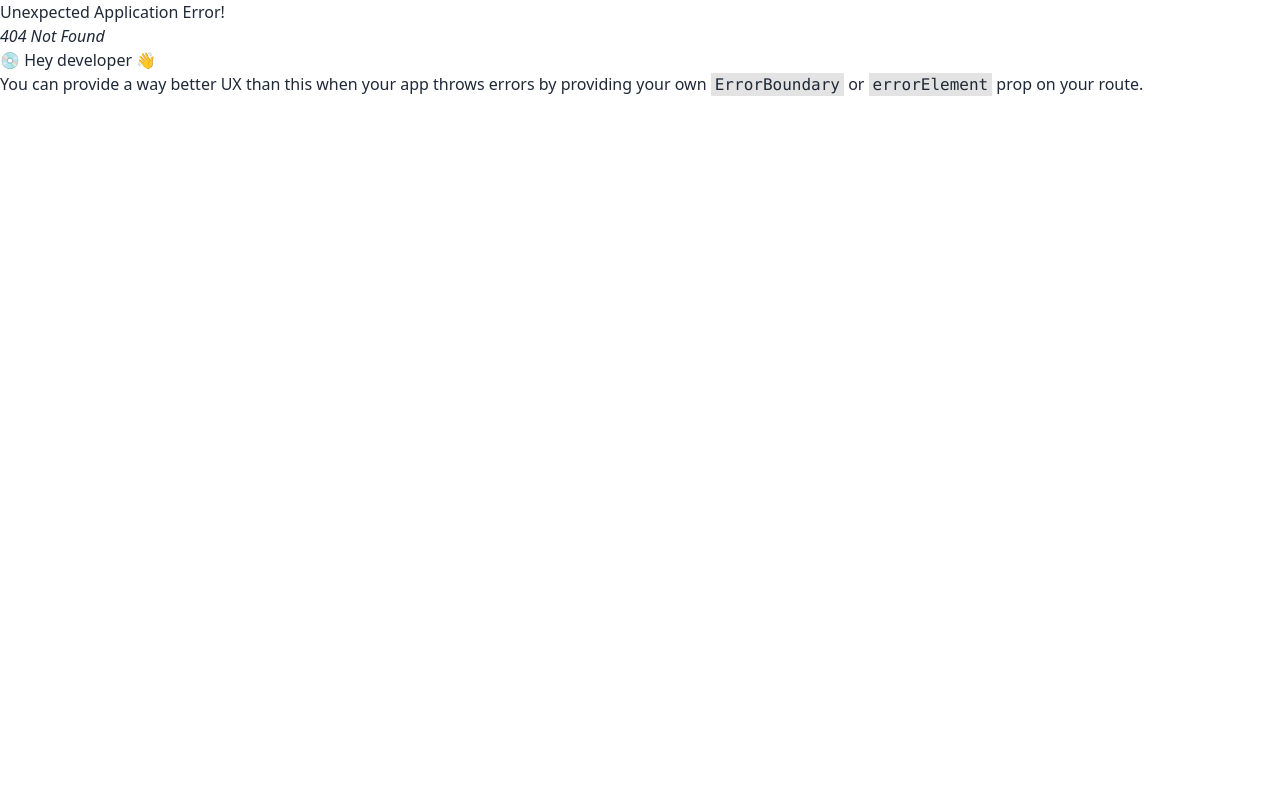
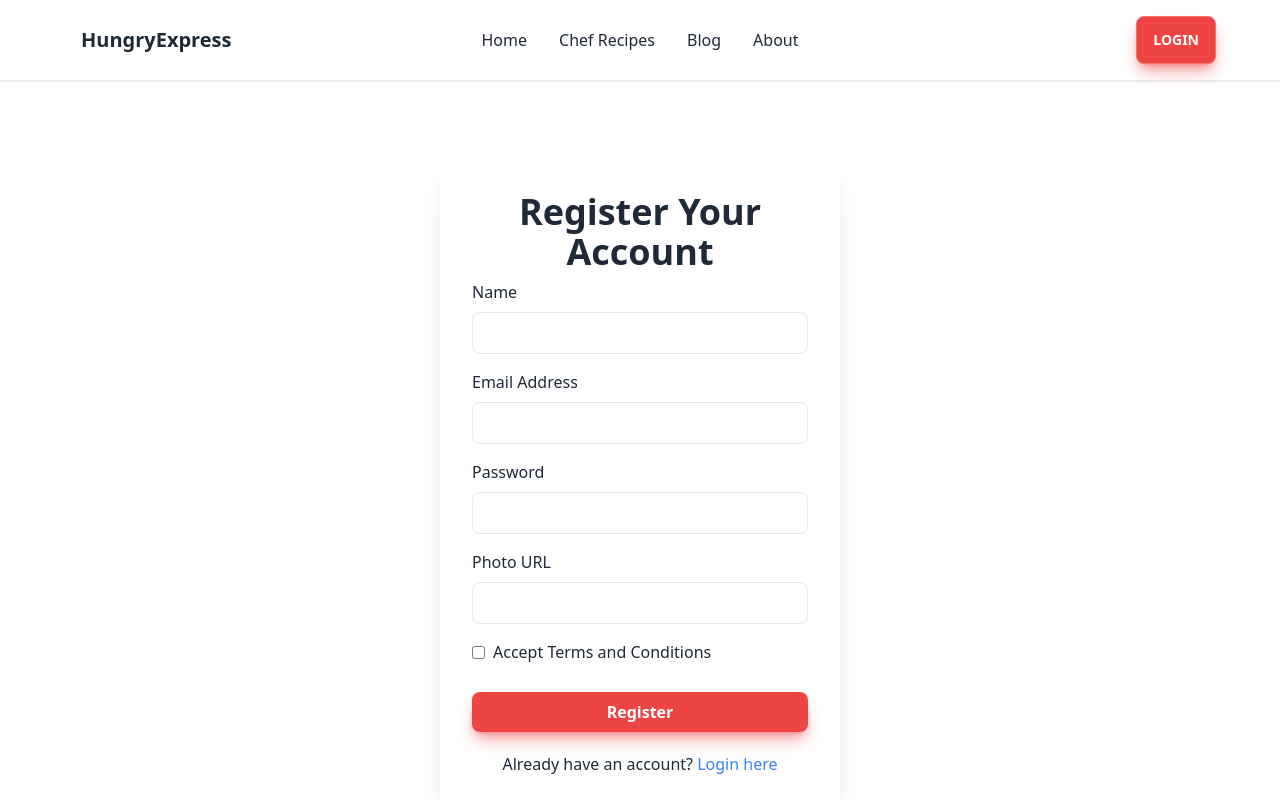
Before and after one commit to LemonHaque/hungry-express, a React (Vite) app: page /register in a window 1280 px wide. Before the commit this address had no page. Shown: the top 800 px of the page. Built offline with nearby package versions, Linux system fonts and the light colour scheme.

Commit message:
added register page

```diff
--- a/src/pages/login/Login.jsx
+++ b/src/pages/login/Login.jsx
@@ -1,4 +1,5 @@
 import React from 'react';
+import { Link } from 'react-router-dom';
 
 const Login = () => {
     return (
@@ -8,20 +9,24 @@ const Login = () => {
 
                 <div className=' flex flex-col justify-center'>
                     <form className='max-w-[400px] w-full mx-auto rounded-lg shadow-xl p-8 px-8'>
-                        <h2 className='text-4xl dark:text-white font-bold text-center'>Please Login</h2>
+                        <h2 className='text-4xl dark:text-white font-bold text-center'>Login to Your Account</h2>
                         <div className='flex flex-col py-2'>
-                            <label>Username</label>
-                            <input className='rounded-lg border mt-2 p-2 focus:border-red-500 focus:outline-none' type="text" />
+                            <label>Email Address</label>
+                            <input className='rounded-lg border mt-2 p-2 focus:border-red-500 focus:outline-none' type="text" name='email' required/>
                         </div>
                         <div className='flex flex-col py-2'>
                             <label>Password</label>
-                            <input className='p-2 rounded-lg border mt-2 focus:border-red-500 focus:outline-none' type="password" />
+                            <input className='p-2 rounded-lg border mt-2 focus:border-red-500 focus:outline-none' type="password" name='password' required />
                         </div>
                         <div className='flex justify-between py-2'>
                             <p className='flex items-center'><input className='mr-2 bg-red-400' type="checkbox" /> Remember Me</p>
                             <p>Forgot Password</p>
                         </div>
                         <button className='w-full my-5 py-2 bg-red-500 shadow-lg shadow-red-500/50 hover:shadow-red-500/40 text-white font-semibold rounded-lg'>Login</button>
+                        <p className='text-center'>Don't have an account? <Link className='text-blue-500' to='/register'>Register here</Link></p>
+
+                        <p className='text-red-500'></p>
+                        <p className='text-blue-500'></p>
 
                     </form>
                 </div>
--- a/src/pages/register/Register.jsx
+++ b/src/pages/register/Register.jsx
@@ -1,9 +1,44 @@
 import React from 'react';
+import { Link } from 'react-router-dom';
 
 const Register = () => {
     return (
         <div>
 
+            <div className='my-20'>
+
+                <div className=' flex flex-col justify-center'>
+                    <form className='max-w-[400px] w-full mx-auto rounded-lg shadow-xl p-8 px-8'>
+                        <h2 className='text-4xl dark:text-white font-bold text-center'>Register Your Account</h2>
+                        <div className='flex flex-col py-2'>
+                            <label>Name</label>
+                            <input className='rounded-lg border mt-2 p-2 focus:border-red-500 focus:outline-none' type="text" name='name' required />
+                        </div>
+                        <div className='flex flex-col py-2'>
+                            <label>Email Address</label>
+                            <input className='rounded-lg border mt-2 p-2 focus:border-red-500 focus:outline-none' type="text" name='email' required />
+                        </div>
+                        <div className='flex flex-col py-2'>
+                            <label>Password</label>
+                            <input className='p-2 rounded-lg border mt-2 focus:border-red-500 focus:outline-none' type="password" name='password' required />
+                        </div>
+                        <div className='flex flex-col py-2'>
+                            <label>Photo URL</label>
+                            <input className='rounded-lg border mt-2 p-2 focus:border-red-500 focus:outline-none' type="text" name='photo' required />
+                        </div>
+                        <div className='flex justify-between py-2'>
+                            <p className='flex items-center'><input className='mr-2 bg-red-400' type="checkbox" name='accept' /> Accept Terms and Conditions</p>
+
+                        </div>
+                        <button className='w-full my-5 py-2 bg-red-500 shadow-lg shadow-red-500/50 hover:shadow-red-500/40 text-white font-semibold rounded-lg'>Register</button>
+                        <p className='text-center'>Already  have an account? <Link to='/login' className='text-blue-500' >Login here</Link></p>
+
+                        <p className='text-red-500'></p>
+                        <p className='text-blue-500'></p>
+
+                    </form>
+                </div>
+            </div>
         </div>
     );
 };
--- a/src/provider/AuthProvider.jsx
+++ b/src/provider/AuthProvider.jsx
@@ -10,7 +10,7 @@ const auth = getAuth(app)
 
 
 const AuthProvider = ({ children }) => {
-const user = {displayName: "jkbgk"}
+const user = null;
     const authInfo = {
         user
     }
```
Also changed, not shown: src/routes/Routes.jsx (+6 -1 lines).
